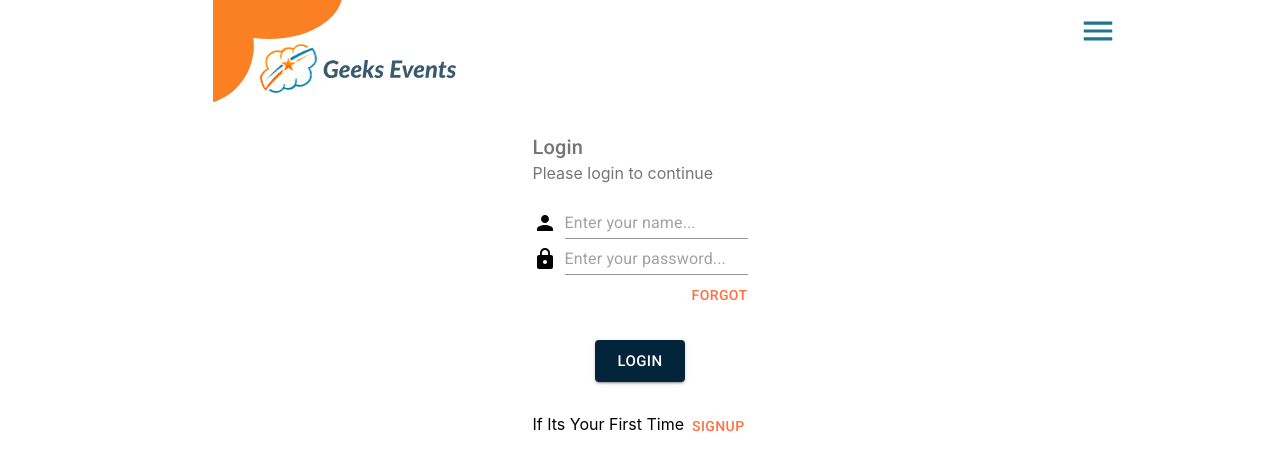
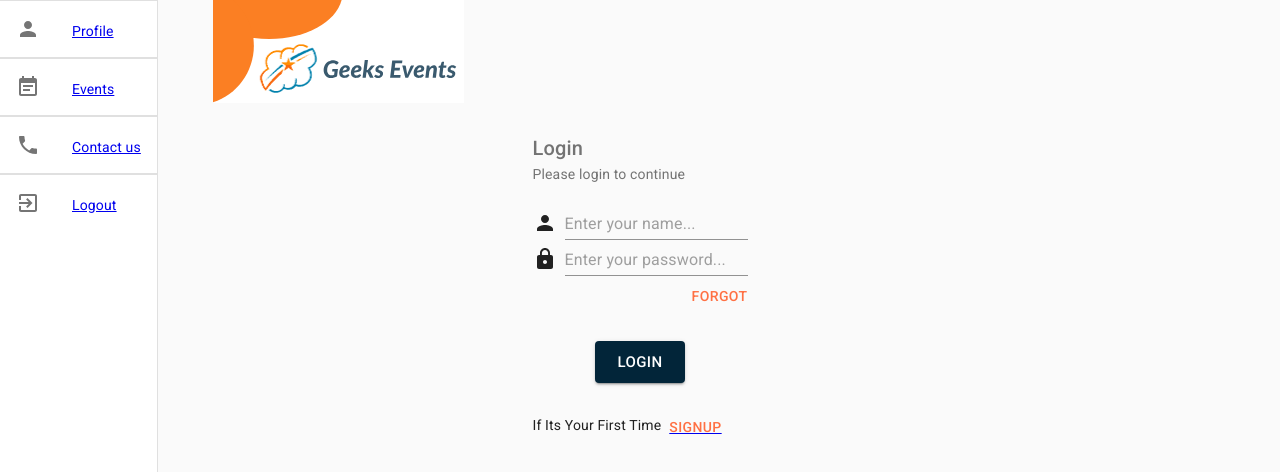
Before and after one commit to GSG-K3/event-booker, a React (Create React App) app in the folder client/: page /user/login in a window 1280 px wide. Shown: the top 472 px of the page. Built offline with nearby package versions, Linux system fonts and the light colour scheme.

Commit message:
the burger menu for the user #30

```diff
--- a/client/src/Components/Common/Header/BurgerMenu.jsx
+++ b/client/src/Components/Common/Header/BurgerMenu.jsx
@@ -1,24 +1,215 @@
-import React, { Component } from 'react';
-import { withStyles } from '@material-ui/core/styles';
+import React from 'react';
+import { Link } from 'react-router-dom';
+import PropTypes from 'prop-types';
+import CssBaseline from '@material-ui/core/CssBaseline';
+import Divider from '@material-ui/core/Divider';
+import Drawer from '@material-ui/core/Drawer';
+import Hidden from '@material-ui/core/Hidden';
+import IconButton from '@material-ui/core/IconButton';
+import List from '@material-ui/core/List';
+import ListItem from '@material-ui/core/ListItem';
+import ListItemIcon from '@material-ui/core/ListItemIcon';
+import ListItemText from '@material-ui/core/ListItemText';
 import MenuIcon from '@material-ui/icons/Menu';
-import Icon from '@material-ui/core/Icon';
-import IconButton from '@material-ui/core/IconButton';
-import useStyles from './style';
+import {
+  EventNote as EventNoteIcon,
+  Person as PersonIcon,
+  Phone as PhoneIcon,
+  AlternateEmail as AlternateEmailIcon,
+  SportsRugbySharp,
+  ExitToApp as ExitToAppIcon,
+} from '@material-ui/icons';
+import { makeStyles, useTheme } from '@material-ui/core/styles';
 
-class BurgerMenu extends Component {
-  render() {
-    const { classes } = this.props;
-    return (
+const drawerWidth = 240;
+
+const useStyles = makeStyles((theme) => ({
+  root: {
+    display: 'flex',
+  },
+  drawer: {
+    [theme.breakpoints.up('sm')]: {
+      width: drawerWidth,
+      flexShrink: 0,
+    },
+  },
+
+  menuButton: {
+    marginRight: theme.spacing(2),
+    [theme.breakpoints.up('sm')]: {
+      display: 'none',
+    },
+  },
+}));
+
+function BurgerMenu(props) {
+  const { window } = props;
+  const classes = useStyles();
+  const theme = useTheme();
+  const [mobileOpen, setMobileOpen] = React.useState(false);
+
+  const handleDrawerToggle = () => {
+    setMobileOpen(!mobileOpen);
+  };
+
+  const drawer = (
+    <div>
+      <div className={classes.toolbar} />
+      <Divider />
+      <List>
+        <ListItem button={true}>
+          <ListItemIcon>
+            <PersonIcon />
+          </ListItemIcon>
+          <Link to="/:username/profile">
+            <ListItemText />
+            Profile
+          </Link>
+        </ListItem>
+      </List>
+      <Divider />
+      <Divider />
+      <List>
+        <ListItem button={true}>
+          <ListItemIcon>
+            <EventNoteIcon />
+          </ListItemIcon>
+          <Link to="/">
+            <ListItemText />
+            Events
+          </Link>
+        </ListItem>
+      </List>
+      <Divider />
+      <Divider />
+      <List>
+        <ListItem button={true}>
+          <ListItemIcon>
+            <PhoneIcon />
+          </ListItemIcon>
+          <Link to="/contactus">
+            <ListItemText />
+            Contact us
+          </Link>
+        </ListItem>
+      </List>
+      <Divider />
+      <Divider />
+      <List>
+        <ListItem button={true}>
+          <ListItemIcon>
+            <ExitToAppIcon />
+          </ListItemIcon>
+          <Link to="/">
+            <ListItemText />
+            Logout
+          </Link>
+        </ListItem>
+      </List>
+    </div>
+  );
+  const drawernotloged = (
+    <div>
+      <div className={classes.toolbar} />
+      <Divider />
+      <List>
+        <ListItem button={true}>
+          <ListItemIcon>
+            <ExitToAppIcon />
+          </ListItemIcon>
+          <Link to="/user/login">
+            <ListItemText />
+            Login
+          </Link>
+        </ListItem>
+      </List>
+      <Divider />
+      <Divider />
+      <List>
+        <ListItem button={true}>
+          <ListItemIcon>
+            <ExitToAppIcon />
+          </ListItemIcon>
+          <Link to="/user/signup">
+            <ListItemText />
+            signUp
+          </Link>
+        </ListItem>
+      </List>
+      <Divider />
+      <Divider />
+      <List>
+        <ListItem button={true}>
+          <ListItemIcon>
+            <PhoneIcon />
+          </ListItemIcon>
+          <Link to="/contactus">
+            <ListItemText />
+            Contact us
+          </Link>
+        </ListItem>
+      </List>
+      <Divider />
+    </div>
+  );
+
+  const container =
+    window !== undefined ? () => window().document.body : undefined;
+
+  return (
+    <div className={classes.root}>
+      <CssBaseline />
+
       <IconButton
-        edge="end"
         color="inherit"
-        aria-label="menu"
-        color="secondary"
+        aria-label="open drawer"
+        edge="start"
+        onClick={handleDrawerToggle}
+        className={classes.menuButton}
       >
-        <MenuIcon classes={{ root: classes.root }} />
+        <MenuIcon />
       </IconButton>
-    );
-  }
+
+      <nav className={classes.drawer} aria-label="mailbox folders">
+        {/* The implementation can be swapped with js to avoid SEO duplication of links. */}
+        <Hidden smUp implementation="css">
+          <Drawer
+            container={container}
+            variant="temporary"
+            anchor={theme.direction === 'rtl' ? 'left' : 'right'}
+            open={mobileOpen}
+            onClose={handleDrawerToggle}
+            classes={{
+              paper: classes.drawerPaper,
+            }}
+            ModalProps={{
+              keepMounted: true, // Better open performance on mobile.
+            }}
+          >
+            {drawer}
+          </Drawer>
+        </Hidden>
+        <Hidden xsDown implementation="css">
+          <Drawer
+            classes={{
+              paper: classes.drawerPaper,
+            }}
+            variant="permanent"
+            open
+          >
+            {drawer}
+          </Drawer>
+        </Hidden>
+      </nav>
+      <main className={classes.content}>
+        <div className={classes.toolbar} />
+      </main>
+    </div>
+  );
 }
 
-export default withStyles(useStyles)(BurgerMenu);
+BurgerMenu.propTypes = {
+  window: PropTypes.func,
+};
+
+export default BurgerMenu;
--- a/client/src/Components/Layout/Login.jsx
+++ b/client/src/Components/Layout/Login.jsx
@@ -1,4 +1,5 @@
 import React, { Component } from 'react';
+import { Link } from 'react-router-dom';
 import { Grid, Box, Typography, Button } from '@material-ui/core';
 import TextField from '@material-ui/core/TextField';
 import { Person as PersonIcon, Lock as LockIcon } from '@material-ui/icons';
@@ -73,9 +74,11 @@ class Login extends Component {
             <Typography variant="h13">If Its Your First Time</Typography>
           </Grid>
           <Grid item>
-            <Typography variant="button" className={classes.deepOrange}>
-              SignUp
-            </Typography>
+            <Link to="/user/Signup">
+              <Typography variant="button" className={classes.deepOrange}>
+                SignUp
+              </Typography>
+            </Link>
           </Grid>
         </Grid>
       </Box>
```
